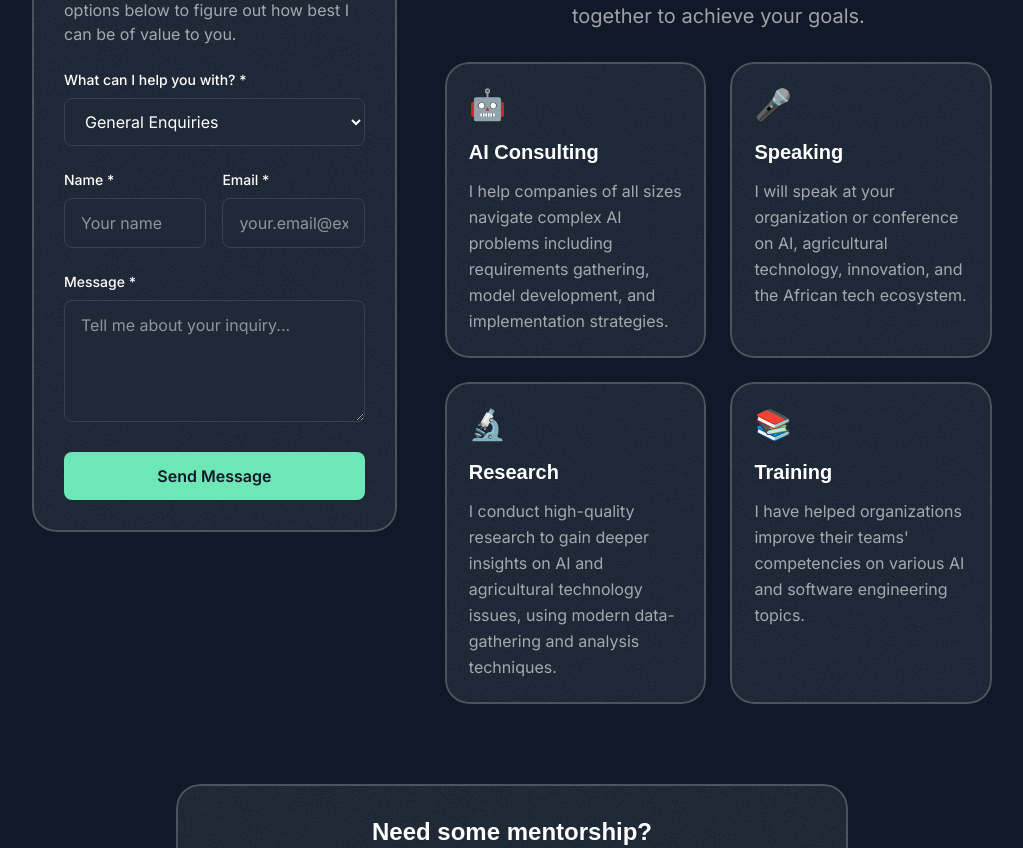
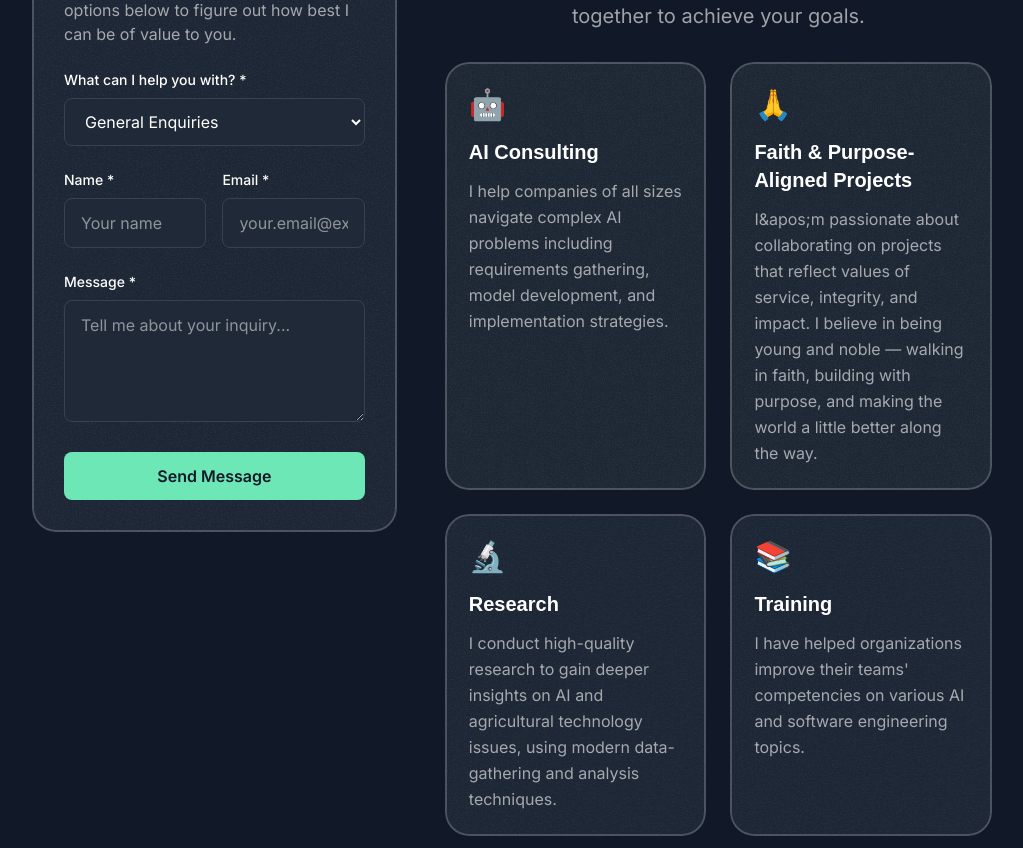
Before and after one commit to chrismazi/myportifolioweb, a Next.js app: page /contact in a window 1280 px wide. Shown: the part 1080-1928 px from the top of the page, without its empty margins (128-1151 px from the left). Built offline with nearby package versions, Linux system fonts and the light colour scheme; a web font is replaced by a local one.

Commit message:
replace speaking engagement with faith and purpose-aligned projects

```diff
--- a/src/sections/ContactContent.tsx
+++ b/src/sections/ContactContent.tsx
@@ -17,9 +17,9 @@ const services: Service[] = [
     icon: '🤖'
   },
   {
-    title: 'Speaking',
-    description: 'I will speak at your organization or conference on AI, agricultural technology, innovation, and the African tech ecosystem.',
-    icon: '🎤'
+    title: 'Faith & Purpose-Aligned Projects',
+    description: 'I&apos;m passionate about collaborating on projects that reflect values of service, integrity, and impact. I believe in being young and noble — walking in faith, building with purpose, and making the world a little better along the way.',
+    icon: '🙏'
   },
   {
     title: 'Research',
@@ -33,7 +33,7 @@ const services: Service[] = [
   }
 ];
 
-type ContactPath = 'General Enquiries' | 'AI Consulting' | 'Speaking Engagement' | 'Research Collaboration';
+type ContactPath = 'General Enquiries' | 'AI Consulting' | 'Faith & Purpose-Aligned Projects' | 'Research Collaboration';
 
 export const ContactContent = () => {
   const [selectedPath, setSelectedPath] = useState<ContactPath>('General Enquiries');
@@ -202,7 +202,7 @@ export const ContactContent = () => {
           </>
         );
 
-      case 'Speaking Engagement':
+      case 'Faith & Purpose-Aligned Projects':
         return (
           <>
             <div className="grid grid-cols-1 md:grid-cols-2 gap-4">
@@ -235,7 +235,7 @@ export const ContactContent = () => {
             </div>
             <div>
               <label className="block text-sm font-medium text-white mb-2">
-                Topic of Interest *
+                Project Type *
               </label>
               <select
                 required
@@ -243,18 +243,18 @@ export const ContactContent = () => {
                 onChange={(e) => handleInputChange('topic', e.target.value)}
                 className="w-full px-4 py-3 bg-gray-800 border border-gray-700 rounded-lg text-white focus:outline-none focus:border-emerald-300"
               >
-                <option value="">Select a topic</option>
-                <option value="ai-africa">AI in Africa</option>
-                <option value="agricultural-tech">Agricultural Technology</option>
-                <option value="innovation">Innovation & Startups</option>
-                <option value="tech-ecosystem">African Tech Ecosystem</option>
-                <option value="machine-learning">Machine Learning</option>
+                <option value="">Select project type</option>
+                <option value="community-service">Community Service</option>
+                <option value="faith-based">Faith-Based Initiative</option>
+                <option value="social-impact">Social Impact</option>
+                <option value="youth-empowerment">Youth Empowerment</option>
+                <option value="education">Education & Mentorship</option>
                 <option value="other">Other</option>
               </select>
             </div>
             <div>
               <label className="block text-sm font-medium text-white mb-2">
-                Event Details *
+                Project Details *
               </label>
               <textarea
                 required
@@ -262,7 +262,7 @@ export const ContactContent = () => {
                 onChange={(e) => handleInputChange('message', e.target.value)}
                 rows={4}
                 className="w-full px-4 py-3 bg-gray-800 border border-gray-700 rounded-lg text-white placeholder-white/50 focus:outline-none focus:border-emerald-300"
-                placeholder="Tell me about your event, audience, and requirements..."
+                placeholder="Tell me about your project, its mission, and how we can collaborate..."
               />
             </div>
             <div>
@@ -395,7 +395,7 @@ export const ContactContent = () => {
                   >
                     <option value="General Enquiries">General Enquiries</option>
                     <option value="AI Consulting">AI Consulting</option>
-                    <option value="Speaking Engagement">Speaking Engagement</option>
+                    <option value="Faith & Purpose-Aligned Projects">Faith & Purpose-Aligned Projects</option>
                     <option value="Research Collaboration">Research Collaboration</option>
                   </select>
                 </div>
```
